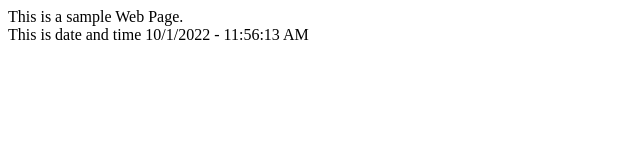
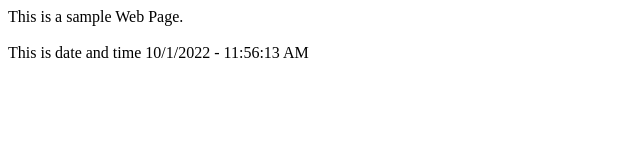
Before and after one commit to Rohit1173/hacktoberfest2022, a plain HTML site: page webDev/sampleWebPage/index.html in a window 1280 px wide. Shown: the whole page, without its empty margins (0-640 px from the left). Drawn offline with Linux system fonts and the light colour scheme.

Commit message:
Updates index.html
I have added classes and external CSS link for using external stylesheet

```diff
--- a/webDev/sampleWebPage/index.html
+++ b/webDev/sampleWebPage/index.html
@@ -4,11 +4,15 @@
     <meta charset="UTF-8" />
     <meta http-equiv="X-UA-Compatible" content="IE=edge" />
     <meta name="viewport" content="width=device-width, initial-scale=1.0" />
+    <link rel="stylesheet" href="index.css">
     <title>Sample Web page</title>
   </head>
   <body>
-    This is a sample Web Page.<br />
-    <span>This is date and time <span class="time-span"></span></span>
+    <div class="cont">
+    <header class="heading">This is a sample Web Page.</header><br />
+
+    <span class="intro">This is date and time <span class="time-span"></span></span>
+</div>
   </body>
   <script src="./index.js"></script>
 </html>
```
